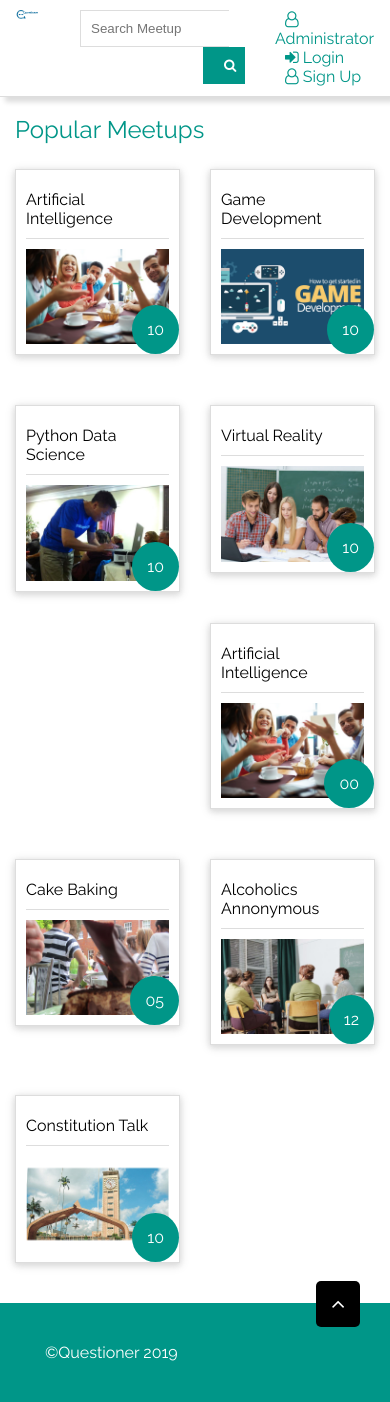
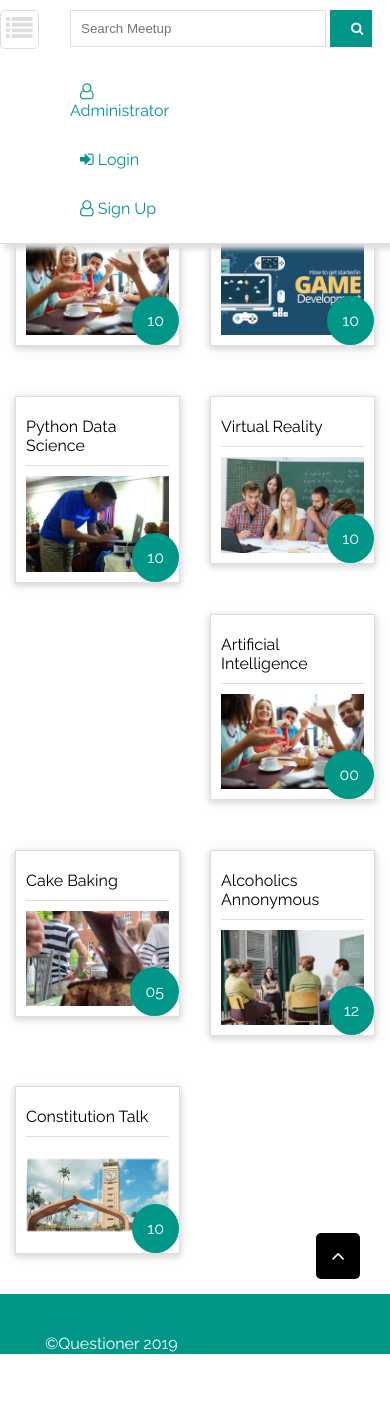
Before and after one commit to Felix45/Questioner, a Python web app: template UI/templates/index.html in a window 390 px wide. After the commit the page ends 1354 px from the top, so only its background shows below. Run offline with Jinja, Linux system fonts and the light colour scheme; the template is opened without the code that fills it, so the values that code supplies are empty.

Commit message:
[feature #162952679] Made the header section of the application responsive to different devices

```diff
--- a/UI/static/styles/style.css
+++ b/UI/static/styles/style.css
@@ -70,8 +70,7 @@ div[class*='column-']{
 		padding: 10px;
 }
 .input-long{
-	width:90%;
-	border-right: none;
+	width:80%;
 }
 .button{
 		padding: 10px 20px;
@@ -81,9 +80,17 @@ div[class*='column-']{
 }
 .button-short{
 	width:10%;
-	float: right;
 }
-.header{
+.button-rounded{
+	cursor: pointer;
+	color: #ddd;
+	border:1px solid #ddd;
+	-webkit-border-radius: 5px;
+	-moz-border-radius: 5px;
+	border-radius: 5px;
+
+}
+header{
 		position: fixed;
 		top: 0;
 		left: 0;
@@ -96,7 +103,16 @@ div[class*='column-']{
 		-webkit-box-shadow: 5px 5px 5px #ddd;
 		box-shadow: 5px 5px 5px #ddd;
 }
+header .logo , .header .menu{
+		display: none;
+}
+header .logo-mobile button{
+		padding: 5px;
+		background-color: #fff;
+}
+
 .menu li{
+		padding: 15px 0;
 		display: inline-block;
 }
 .menu li a{
@@ -104,15 +120,17 @@ div[class*='column-']{
 	padding: 10px;
 }
 
-.main{
+main{
 			margin-top: 100px;
 }
-.main h2{
-	color: #009688;
-	font-weight: normal;
-	padding: 15px;
+main h2{
+	 color: #009688;
+    font-weight: normal;
+    padding-bottom: 10px;
+    margin: 0 15px 10px 15px;
+    border-bottom: 1px solid #ddd;
 }
-.main .cards{
+main .cards{
 	position:relative;
 	padding: 10px;
 	margin-bottom: 30px;
@@ -121,15 +139,15 @@ div[class*='column-']{
 	-moz-box-shadow: 0 2px 5px 0 #ddd,0 2px 10px 0 #ddd;
 	box-shadow: 0 2px 5px 0 #ddd,0 2px 10px 0 #ddd;
 }
-.main .cards h4{
+main .cards h4{
 	font-weight: normal;
 	padding: 10px 0px;
 	border-bottom: 1px solid #ddd;
 }
-.main .cards .meetup{
+main .cards .meetup{
 	margin-top: 10px;
 }
-.main .cards .attending{
+main .cards .attending{
 	padding: 15px;
 	cursor: pointer;
 	position: absolute;
@@ -141,17 +159,17 @@ div[class*='column-']{
 	text-align: center;
 }
 
-.footer{
+footer{
 	color: #fff;
 	margin: 0;
 	padding:30px;
 	position: relative;
 	background-color: #009688;
 }
-.footer a{
+footer a{
 	color: #fff;
 }
-.footer #scroll-top{
+footer #scroll-top{
 	padding: 15px;
    position: absolute;
    right: 30px;
@@ -287,6 +305,17 @@ div[class*='column-']{
 		.column-md-12{
 			width: 100%;
 		}
+		.input-long{
+			width:90%;
+			border-right: none;
+		}
+		.button-short{
+			float: right;
+		}
+		header .logo , header .menu{
+			display: block;
+		}
+		header .logo-mobile{ display: none; }
 
 
 
@@ -335,5 +364,17 @@ div[class*='column-']{
 			width: 100%;
 		}
 
+		.input-long{
+			width:90%;
+			border-right: none;
+		}
+		.button-short{
+			float: right;
+		}
+		header .logo , header .menu{
+			display: block;
+		}
+		header .logo-mobile{ display: none; }
+
 
 }
--- a/UI/templates/index.html
+++ b/UI/templates/index.html
@@ -10,39 +10,48 @@
 		<script src="../static/js/main.js"></script>
 	</head>
 
-	<body>
+	<body id="top">
 		<!-- Content of body section -->
 
 		<div class="container">
-			<div class="row header">
+		 <header>
+			<div class="row">
 				<!-- Uniform application header section -->
-					<div class="column-lg-2 column-md-2 column-sm-2 column-xs-2">
+					<div class="column-lg-2 column-md-2 column-sm-1 column-xs-2">
 						<div class="logo">
 						  <a href="" title="go to home">
 							<img src="../static/images/logo.png" class="img" alt="Questioner" />
 						  </a>
 						</div>
+						<div class="logo-mobile">
+							<button class="button-rounded">
+								<span class="fa fa-list fa-2x"></span>
+							</button>
+						</div>
 					</div>
-					<div class="column-lg-6 column-md-6 column-sm-6 column-xs-6">
+					<div class="column-lg-6 column-md-6 column-sm-6 column-xs-10">
 						<form method="post" action="">
 							<input type="search" name="search" placeholder="Search Meetup" class="input input-long" />
 							<button type="submit" class="button button-short"><span class="fa fa-search"></span></button>
 						</form>
 					</div>
 					<div class="column-lg-4 column-md-4 column-sm-4 column-xs-4">
-						<ul class="menu">
+					  <nav class="menu">
+						<ul>
 							<li><a href=""> <span class="fa fa-user-o"></span> Administrator </a></li>
 							<li><a href=""> <span class="fa fa-sign-in"></span> Login </a> </li>
 							<li><a href=""> <span class="fa fa-user-o"></span> Sign Up </a></li>
 						</ul>
+					   </nav>
 					</div>
 
 				<!-- End uniform application header section -->
 			</div>
+		</header>
 
 
 			<!-- Start the popular meetups section -->
-		<div class="main">
+		<main>
 			<div class="row">
 				<h2>Popular Meetups</h2>
 				<div class="column-lg-3 column-md-3 column-sm-4 column-xs-6">
@@ -146,16 +155,18 @@
 			</div>
 
 			<!-- End the popular meetups section -->
-		</div>
+		</main>
 	 </div>
 
 		<!-- Start footer section -->
-		<div class="row footer">
+		<footer>
 			<div class="column-lg-12 column-md-12 column-sm-12 column-xs-12">
 				<a href="" title="Questioner">&copy;Questioner 2019</a>
-				<span id="scroll-top" class="fa fa-angle-up fa-lg">
+				<a id="scroll-top" href="#top" class="fa fa-angle-up fa-lg">
+
+				</a>
 			</div>
-		</div>
+		</footer>
 
 		<!-- End the footer section -->
 
```
Also changed, not shown: UI/static/images/logo.png.
